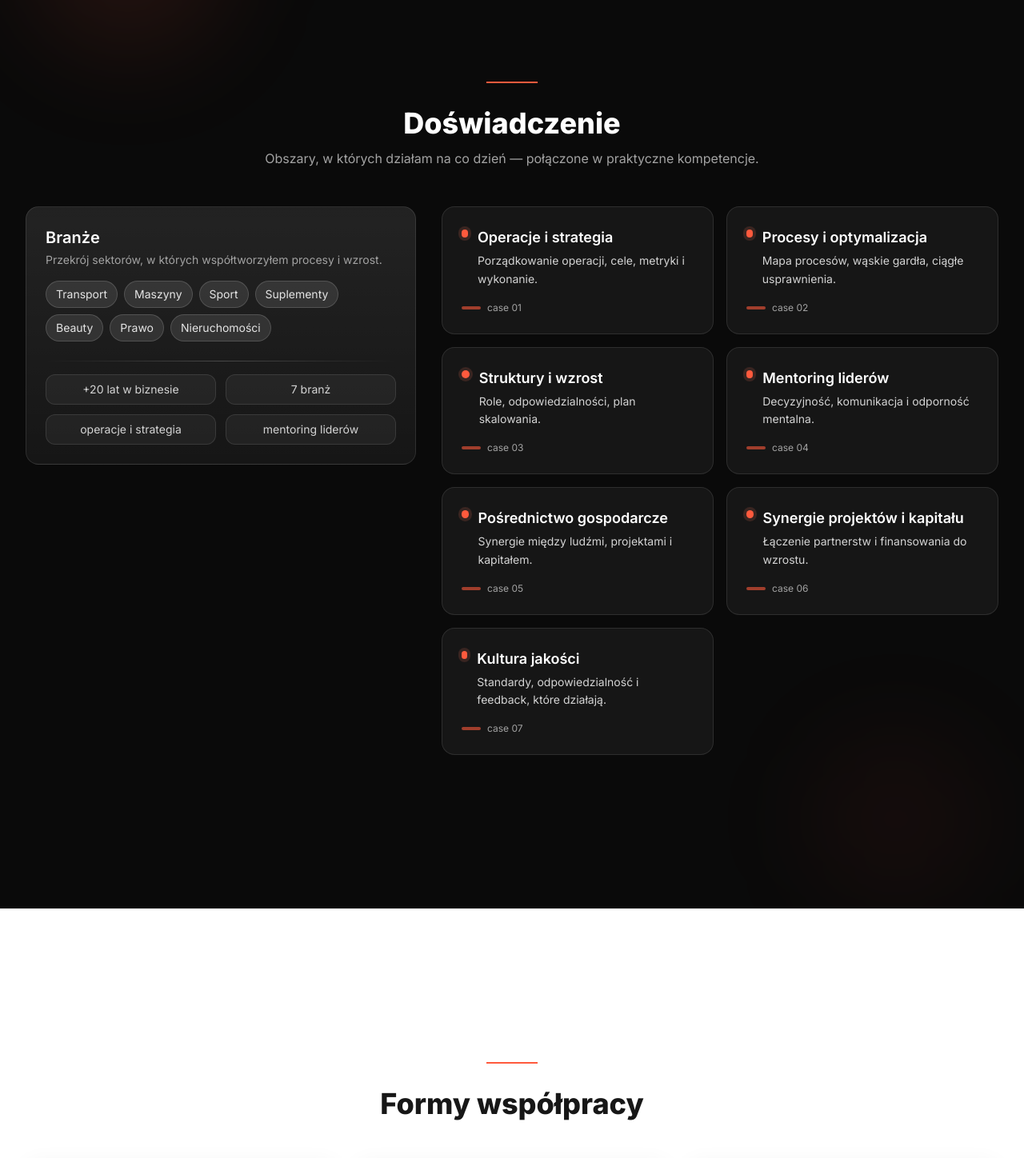
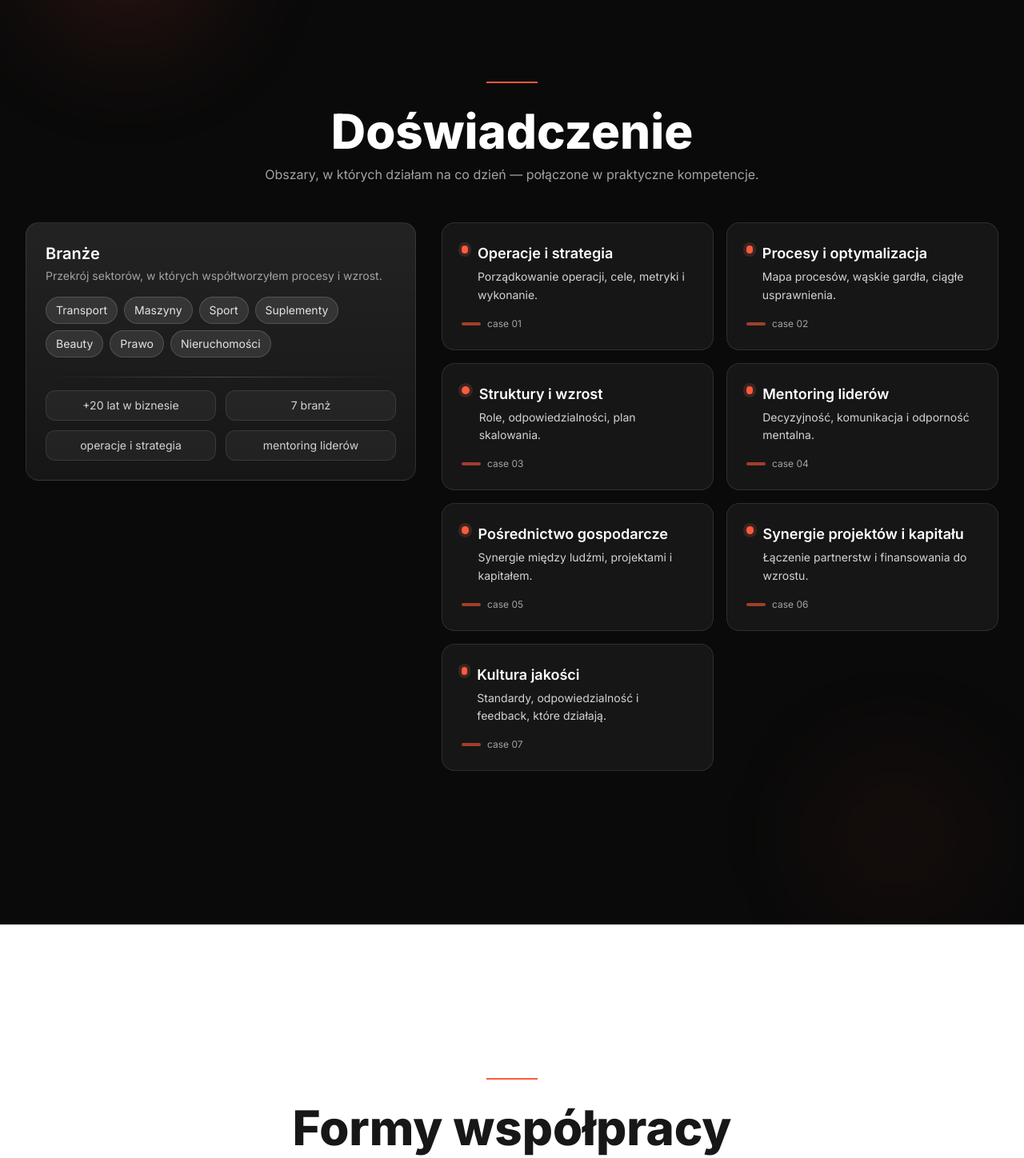
Before and after one commit to technikyvl/MAGIC-LANDING-PAGE-NEW, a Next.js app in the folder MAGICLIFELANDING/: page /wspolpraca in a window 1280 px wide. Shown: the part 2660-4108 px from the top of the page at 80% size. Built offline with nearby package versions, Linux system fonts and the light colour scheme.

Commit message:
Update page.jsx

```diff
--- a/MAGICLIFELANDING/app/wspolpraca/page.jsx
+++ b/MAGICLIFELANDING/app/wspolpraca/page.jsx
@@ -270,7 +270,7 @@ export default function WspolpracaPage() {
         <div className={CONTAINER + " relative z-10"}>
           <div className="text-center mb-12">
             <div className="inline-block h-[2px] w-16 bg-accent mb-6" />
-            <h2 className="slow-reveal text-3xl sm:text-4xl font-extrabold">Doświadczenie</h2>
+            <h2 className="slow-reveal text-4xl sm:text-5xl lg:text-6xl font-extrabold">Doświadczenie</h2>
             <p className="mt-3 text-neutral-400 max-w-2xl mx-auto text-sm sm:text-base">Obszary, w których działam na co dzień — połączone w praktyczne kompetencje.</p>
           </div>
 
@@ -337,7 +337,7 @@ export default function WspolpracaPage() {
         <div className={CONTAINER}>
           <div className="text-center mb-12">
             <div className="inline-block h-[2px] w-16 bg-accent mb-6"></div>
-            <h2 className="slow-reveal text-3xl sm:text-4xl font-extrabold">Formy współpracy</h2>
+            <h2 className="slow-reveal text-4xl sm:text-5xl lg:text-6xl font-extrabold">Formy współpracy</h2>
           </div>
           <div className="grid grid-cols-1 md:grid-cols-3 gap-6 items-stretch">
             {[
```
